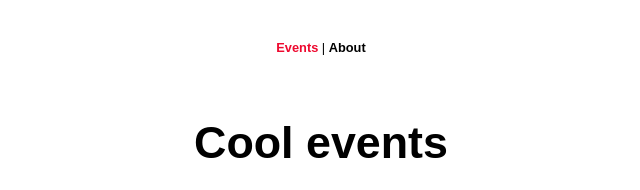
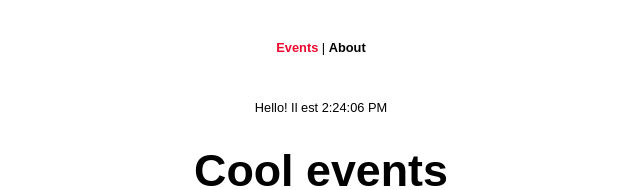
Before and after one commit to EstelleChardac/real-world-vue, a Vue app: page / in a window 1280 px wide. Shown: the top 190 px of the page, without its empty margins (319-959 px from the left). Built offline with nearby package versions, Linux system fonts and the light colour scheme; no server answers.

Commit message:
added local time

```diff
--- a/src/App.vue
+++ b/src/App.vue
@@ -3,9 +3,28 @@
     <router-link to="/">Events</router-link> |
     <router-link to="/about">About</router-link>
   </nav>
+  <p v-show="time">Hello! Il est {{ time }}</p>
   <h1>Cool events</h1>
   <router-view />
 </template>
+
+<script>
+export default {
+  name: "CurrentTime",
+  data: () => ({
+    time: "",
+  }),
+
+  methods: {
+    getTime: function () {
+      return new Date().toLocaleTimeString();
+    },
+  },
+  mounted: function () {
+    this.time = this.getTime();
+  },
+};
+</script>
 
 <style>
 #app {
```
